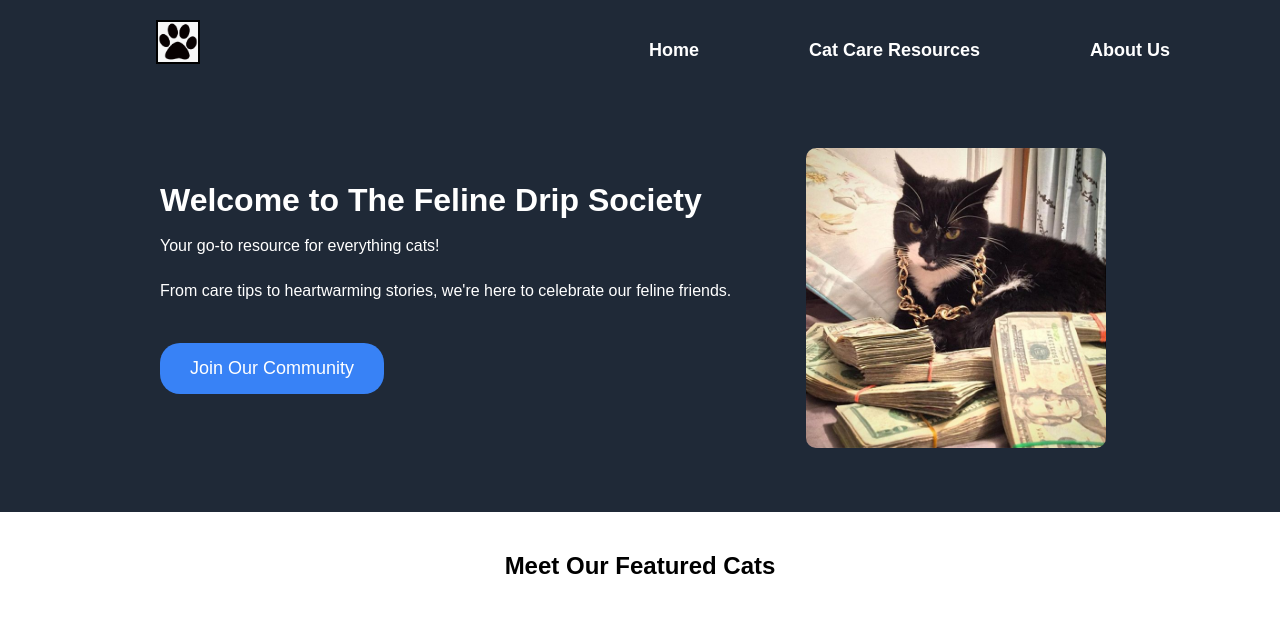
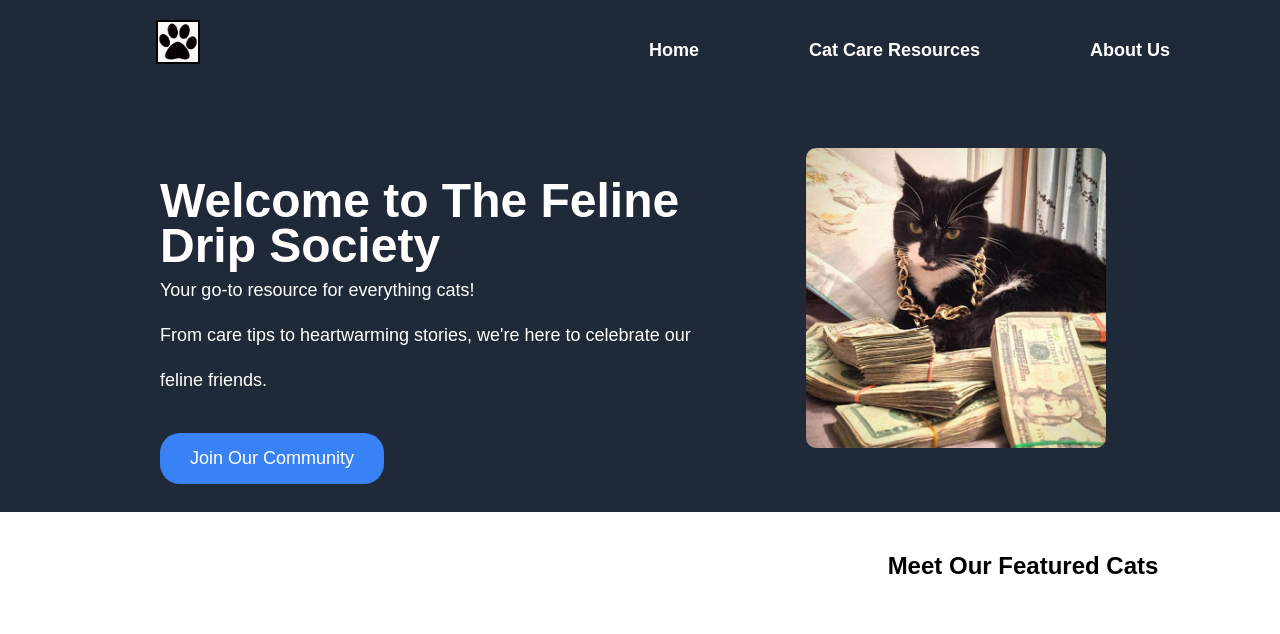
Before and after one commit to tinabenita/Landing-Page-Foundations, a plain HTML site: page index.html in a window 1280 px wide. Shown: the top 634 px of the page. Drawn offline with Linux system fonts and the light colour scheme.

Commit message:
corrected the font size

```diff
--- a/styles.css
+++ b/styles.css
@@ -34,12 +34,18 @@ nav>a{
     margin-left: 90px;
     margin-top: 20px;
     line-height: 45px;
+    font-size: large;
 }
 
 .cat-drip{
     position: relative;
     margin: 60px 0;
     border-radius: 10px;
+ }
+
+ .header-text h1{
+    font-size: xxx-large;
+    font-weight: bolder;
  }
 
  .header-text > button{
```
Also changed, not shown: assets/cat-zoned.jpg (added).
